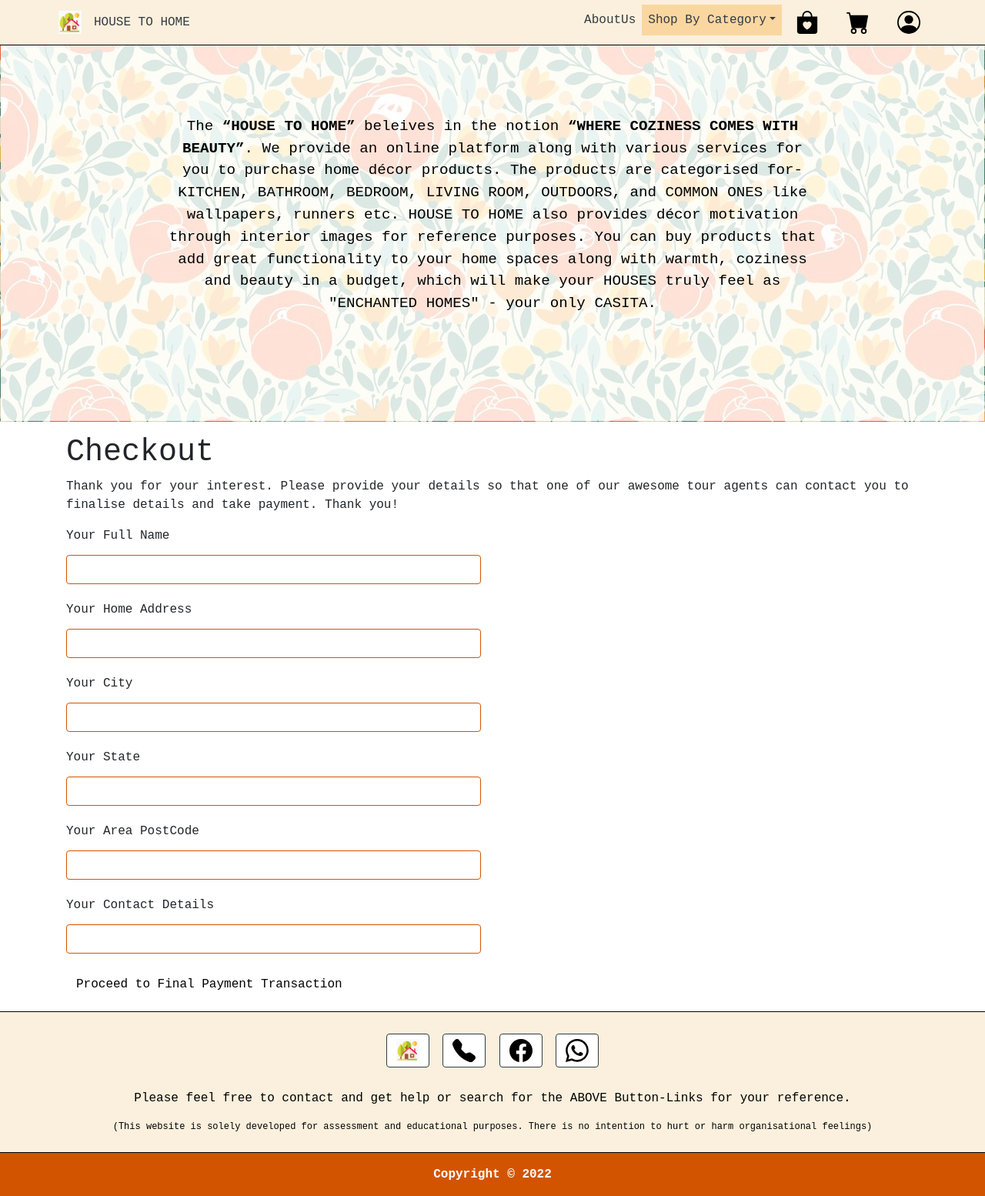
After one commit to JordanSuSu/IFN557ASS2, a Flask app: page /houseToHome/proceedtocheckout in a window 1280 px wide. The commit adds this page. Shown: the whole page at 77% size. Run offline with Flask 2, Linux system fonts and the light colour scheme; some libraries are stand-ins or nearby versions.

Commit message:
Adjust form.py

```diff
--- /dev/null
+++ b/HouseToHomeStore/templates/checkOut.html
@@ -0,0 +1,22 @@
+{% extends 'base.html' %}
+{% import "bootstrap/wtf.html" as wtf %}
+
+{% block main %}
+    <section>
+        <div class="container">
+            <div class="row">
+                <div class = "col-12">
+                    <h1>Checkout</h1>
+                    <p>
+                        Thank you for your interest. Please provide your details so that one of our awesome tour agents can contact you to finalise details and take payment. Thank you!
+                    </p>
+                </div>
+            </div>
+            <div class="row">
+                <div class = "col-6">
+                    {{wtf.quick_form(form)}}
+                </div>
+            </div>
+        </div>
+    </section>
+{% endblock %}
--- a/HouseToHomeStore/views.py
+++ b/HouseToHomeStore/views.py
@@ -73,6 +73,7 @@
 
 @bp.route('/houseToHome/placeOrder', methods=['POST', 'GET'])
 def placeOrder():
+    form = ProceedToCheckoutForm()
     product_id = request.values.get('product_id')
 
     # retrieve order if there is one
@@ -126,7 +127,7 @@
             flash('PRODUCT ADDED SUCCESSFULLY TO SHOPPING CART!!')
             return redirect(url_for('main.placeOrder'))
 
-    return render_template('cartIndex.html', order=order, total_product_price=total_product_price, net_total_price=net_total_price, shipping_charges=shipping_charges)
+    return render_template('cartIndex.html', order=order, total_product_price=total_product_price, net_total_price=net_total_price, shipping_charges=shipping_charges, form=form)
 
 
 # Delete specific basket items
@@ -234,11 +235,11 @@
             order.postCode = form.postCode.data
 
             try:
-                db.session.commit()
                 del session['order_id']
                 flash(
                     'Thank you! One of for shopping with us. Your order is ready. Please make the final payment transaction...')
                 return redirect(url_for('main.index'))
             except:
                 return 'There was an issue completing your order'
-    return render_template('checkout.html', form=form)  # !____________________
+
+    return render_template('checkOut.html', form=form)  # !____________________
```
Also changed, not shown: HouseToHomeStore/templates/cartIndex.html (+20 -5 lines).
